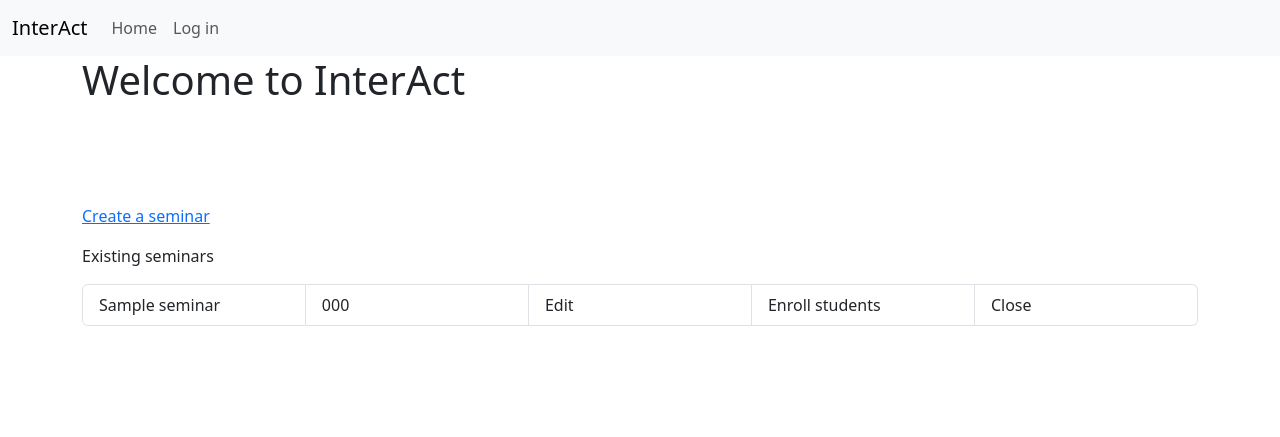
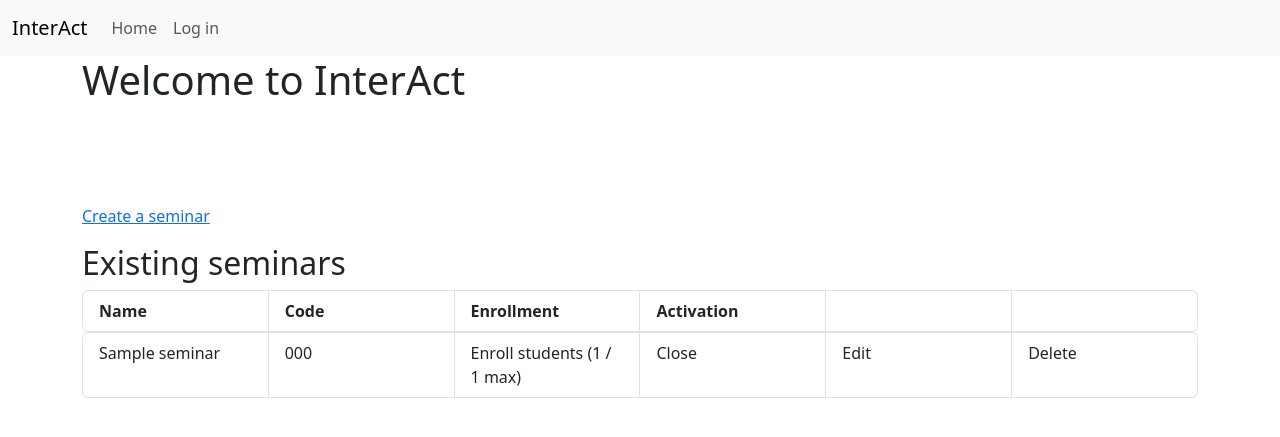
Before and after one commit to erikroos/interact-poc, a Flask app: page /teachers/ in a window 1280 px wide. Shown: the top 437 px of the page. Run offline with Flask 3, Linux system fonts and the light colour scheme; tables that the repository leaves empty hold one stand-in row (values such as "Sample post"); parts of the project's set-up code (start-up, migrations or seed data) failed here and were passed over.

Commit message:
Students can now be enrolled in seminars

```diff
--- a/interact/teachers/forms.py
+++ b/interact/teachers/forms.py
@@ -10,3 +10,6 @@ class NewSeminarForm(FlaskForm):
     name = StringField("Name", validators=[validators.DataRequired()])
     nr_students = IntegerField("Expected number of students")
     submit = SubmitField("Create")
+
+class EnrollForm(FlaskForm):
+    submit = SubmitField("Enroll")
--- a/interact/teachers/templates/index_teachers.html
+++ b/interact/teachers/templates/index_teachers.html
@@ -10,15 +10,28 @@ InterAct for Teachers
     <p>
         <a href="{{ url_for('teachers.create') }}">Create a seminar</a>
     </p>
-    <p>Existing seminars</p>
+    <h2>Existing seminars</h2>
+    <div class="list-group list-group-horizontal">
+        <div class="list-group-item list-group-item-action flex-fill"><b>Name</b></div>
+        <div class="list-group-item list-group-item-action flex-fill"><b>Code</b></div>
+        <div class="list-group-item list-group-item-action flex-fill"><b>Enrollment</b></div>
+        <div class="list-group-item list-group-item-action flex-fill"><b>Activation</b></div>
+        <div class="list-group-item list-group-item-action flex-fill"></div>
+        <div class="list-group-item list-group-item-action flex-fill"></div>
+    </div>
     {% for seminar in seminars %}
         <div class="list-group list-group-horizontal">
             <div class="list-group-item list-group-item-action flex-fill">{{seminar.name}}</div>
             <div class="list-group-item list-group-item-action flex-fill">{{seminar.code}}</div>
-            <a class="list-group-item list-group-item-action flex-fill" href="">Edit</a>
-            <a class="list-group-item list-group-item-action flex-fill" href="">Enroll students</a>
+            <a class="list-group-item list-group-item-action flex-fill" href="{{ url_for('teachers.enroll', id=seminar.id) }}">
+                Enroll students ({{seminar.students|length}} / {{seminar.nr_students}} max)
+            </a>
             <a class="list-group-item list-group-item-action flex-fill" href="{{ url_for('teachers.activate', id=seminar.id) }}">
                 {% if seminar.active %}Close{% else %}Open{% endif %}
+            </a>
+            <a class="list-group-item list-group-item-action flex-fill" href="">Edit</a>
+            <a class="list-group-item list-group-item-action flex-fill" href="{{ url_for('teachers.delete', id=seminar.id) }}">
+                Delete
             </a>
         </div>
     {% endfor %}
--- a/interact/teachers/views.py
+++ b/interact/teachers/views.py
@@ -2,8 +2,8 @@ from flask import Blueprint, render_template, redirect, url_for, flash, request
 from flask_login import login_required, login_user, logout_user
 from werkzeug.security import check_password_hash
 from interact import db
-from interact.teachers.forms import LoginForm, NewSeminarForm
-from interact.teachers.models import User, Seminar
+from interact.teachers.forms import LoginForm, NewSeminarForm, EnrollForm
+from interact.teachers.models import User, Seminar, Student
 
 teachers_blueprint = Blueprint('teachers', __name__, template_folder='templates')
 
@@ -41,7 +41,7 @@ def create():
     new_form = NewSeminarForm()
     if request.method == "POST":
         if new_form.validate_on_submit():
-            new_seminar = Seminar(new_form.name.data)
+            new_seminar = Seminar(new_form.name.data, new_form.nr_students.data)
             db.session.add(new_seminar)
             db.session.commit()
             return redirect(url_for("teachers.index"))
@@ -63,3 +63,30 @@ def activate(id:int):
         db.session.commit()
         flash("Seminar closed")
     return redirect(url_for("teachers.index"))
+
+@teachers_blueprint.route("/enroll/<int:id>", methods=["POST", "GET"])
+@login_required
+def enroll(id:int):
+    seminar = Seminar.query.filter_by(id=id).first()
+    form = EnrollForm()
+    if request.method == "POST":
+        if form.validate_on_submit():
+            for i in range(seminar.nr_students):
+                new_student = Student(request.form.get(f"name{i}"), seminar.id)
+                db.session.add(new_student)
+            db.session.commit()
+            flash("Students enrolled in seminar")
+            return redirect(url_for("teachers.index"))
+        else:
+            flash("Form not filled in correctly")
+
+    return render_template("enroll_teachers.html", form=form, seminar=seminar)
+
+@teachers_blueprint.route('/delete/<int:id>')
+@login_required
+def delete(id:int):
+    seminar = Seminar.query.filter_by(id=id).first()
+    db.session.delete(seminar)
+    db.session.commit()
+    flash("Seminar deleted")
+    return redirect(url_for("teachers.index"))
```
Also changed, not shown: interact/teachers/models.py (+14 -1 lines), interact/teachers/templates/enroll_teachers.html (added, +19 -0 lines).
